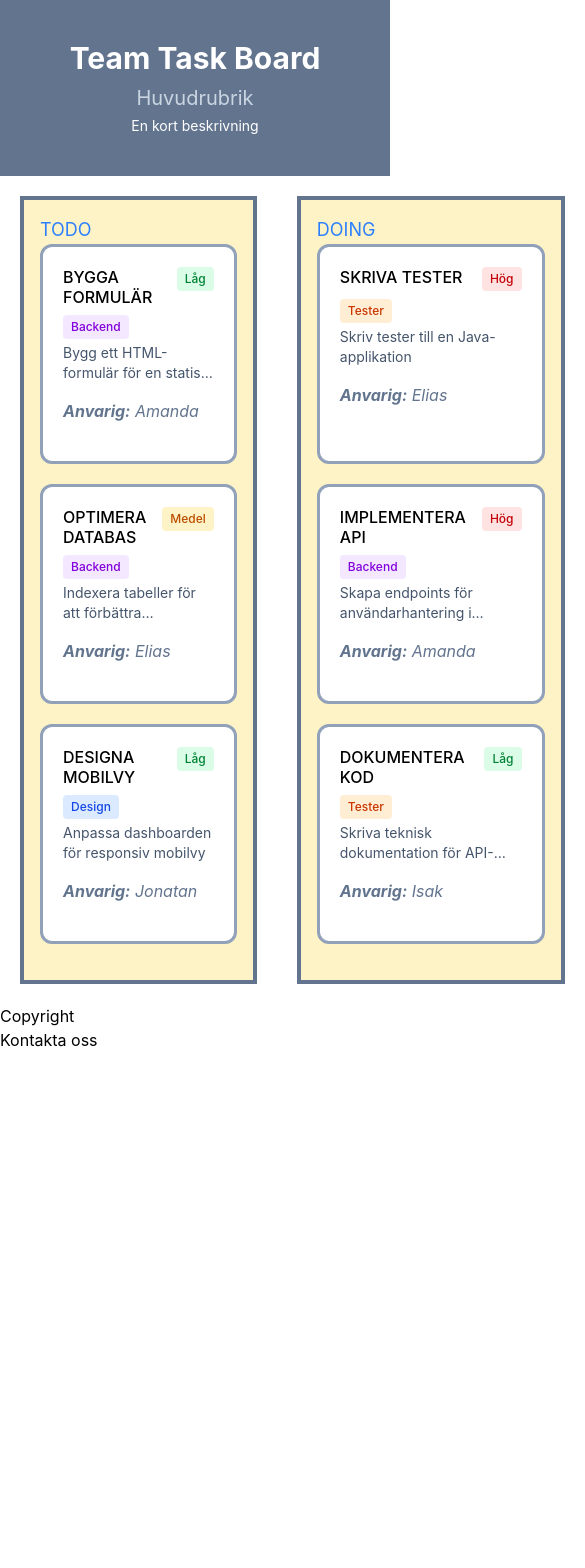
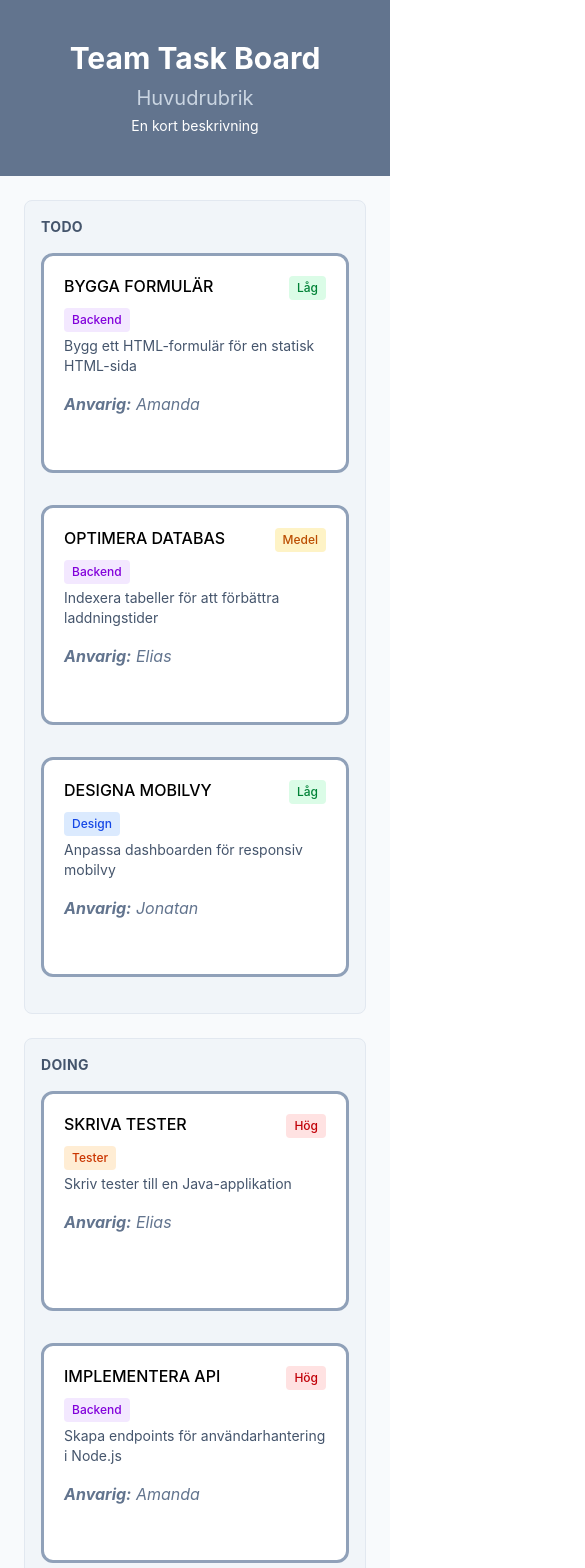
Before and after one commit to katttiger/task-board, a React (Vite) app in the folder task-board/: page / in a window 390 px wide. Shown: the top 1568 px of the page, 585 px wide, since content can reach past the window. Before the commit the page ends 1052 px from the top, so only its background shows below. Built offline with nearby package versions, Linux system fonts and the light colour scheme.

Commit message:
added tailwind for header, footer and column. Made columns responsive for smaller devices

```diff
--- a/task-board/src/App.tsx
+++ b/task-board/src/App.tsx
@@ -98,7 +98,7 @@ const App = () => {
     <div>
       <Header></Header>
       <main>
-        <div className="flex">
+        <div className="flex flex-col md:flex-row justify-center gap-6 p-6 bg-slate-50 min-h-screen">
           <Column title="Todo">
             {todolist.map((item) => (
               <TaskCard
--- a/task-board/src/components/Column.tsx
+++ b/task-board/src/components/Column.tsx
@@ -7,11 +7,11 @@ type ColumnProps = {
 
 const Column = (props: ColumnProps) => {
   return (
-    <section className="bg-amber-100 m-5 border-4 p-4 border-slate-500">
-      <h2 className="uppercase text-lg text-weght-500 text-blue-500">
+    <section className="bg-slate-100 rounded-lg p-4 w-full md:w-80 flex-shrink-0 border border-slate-200">
+      <h2 className="uppercase text-sm font-bold text-slate-600 mb-4 tracking-wide">
         {props.title}
       </h2>
-      {props.children}
+      <div className="flex flex-col gap-3">{props.children}</div>
     </section>
   );
 };
--- a/task-board/src/components/Footer.tsx
+++ b/task-board/src/components/Footer.tsx
@@ -1,8 +1,7 @@
 const Footer = () => {
   return (
-    <footer>
-      <p>Copyright</p>
-      <p>Kontakta oss</p>
+    <footer className="bg-slate-500 text-white py-10 flex flex-col items-center text-center">
+      <p className="text-lg uppercase">Copyright · Kontakta oss</p>
     </footer>
   );
 };
```
